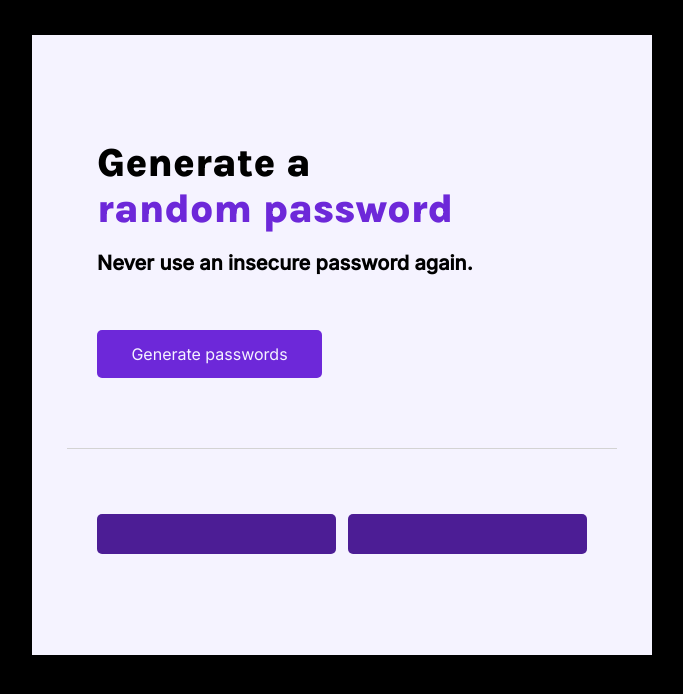
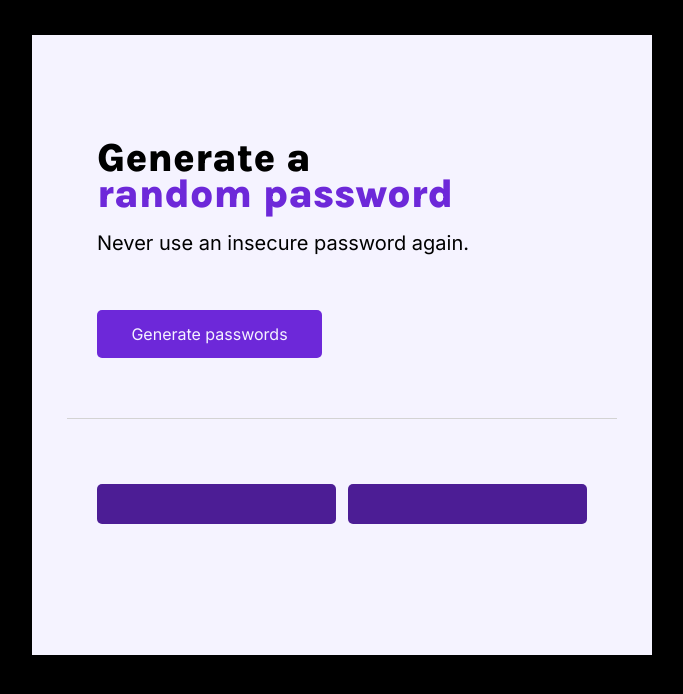
Before and after one commit to itsmeadriana/password-generator-scrim, a plain HTML site: page index.html in a window 1280 px wide. Shown: the whole page, without its empty margins (3-686 px from the left). Drawn offline with nearby package versions, Linux system fonts and the light colour scheme.

Commit message:
tweaked margins

```diff
--- a/index.css
+++ b/index.css
@@ -14,13 +14,13 @@ body {
 
 h1 {
     font-family: 'Karla', 'Arial', sans-serif;
-    margin-top: 0px;
-    margin-bottom: 0px;
+    margin-top: -5px;
+    margin-bottom: -5px;
     font-size: 40px;
 }
 
 #title {
-    padding: 70px 30px;
+    padding: 70px 30px 60px 30px;
     display: flex;
     justify-content: center;
     flex-direction: column;
@@ -34,6 +34,7 @@ h1 {
 
 #tagline {
     font-size: 20px;
+    font-weight: lighter;
 }
 
 button {
```
